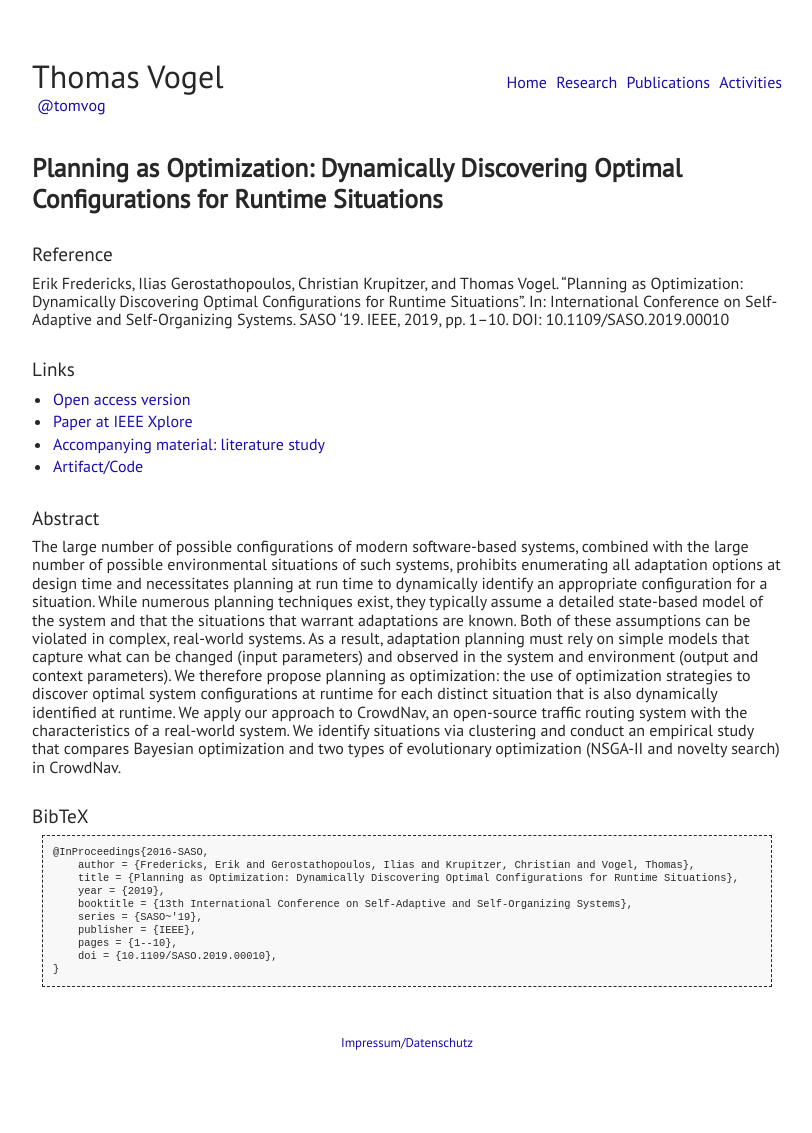
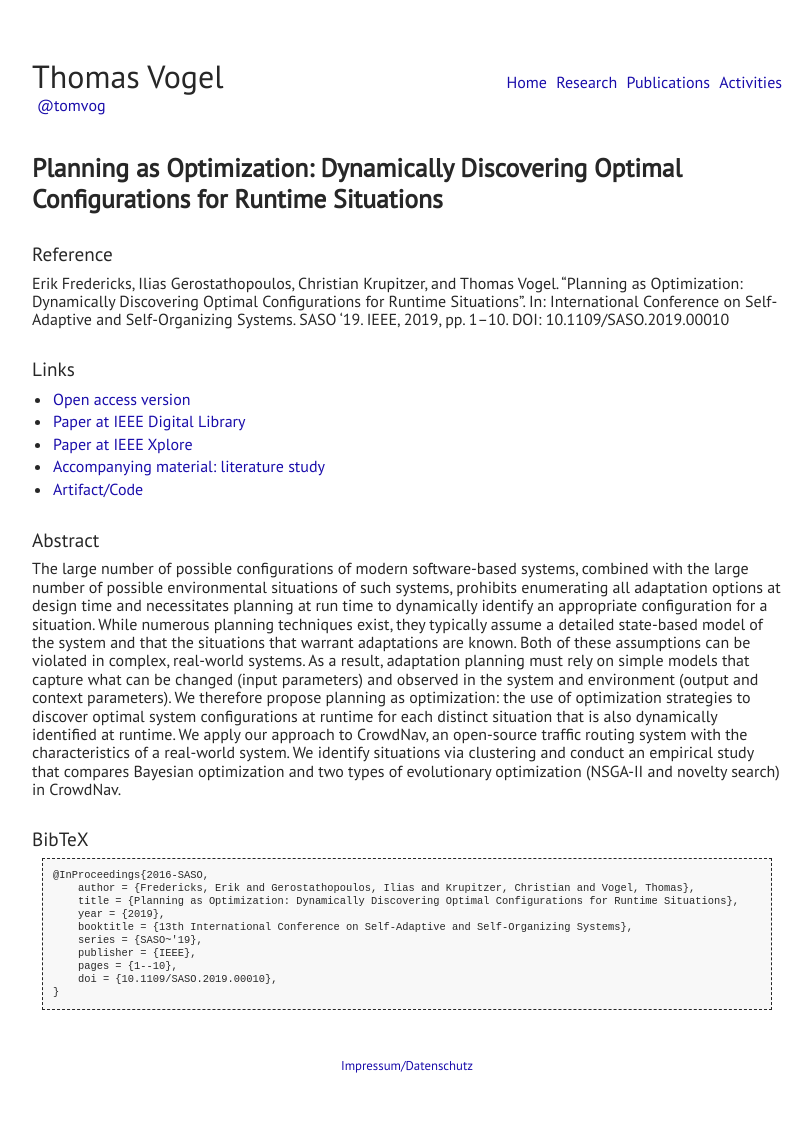
Before and after one commit to thomas-vogel/thomas-vogel.github.io, a Jekyll site: the page built from _pages/publications/2019-SASO.md, in a window 1280 px wide. Shown: the whole page, without its empty margins (233-1045 px from the left). Built offline with Jekyll 4.4.1, drawn with Linux system fonts in a browser that asks for light colours; before the commit the page ends 1110 px from its top, so only the background shows below that.

Commit message:
Add link to IEEE DL for SASO'19.

```diff
--- a/_pages/publications/2019-SASO.md
+++ b/_pages/publications/2019-SASO.md
@@ -9,6 +9,7 @@ Erik Fredericks, Ilias Gerostathopoulos, Christian Krupitzer, and Thomas Vogel.
 
 ## Links
 * [Open access version](https://arxiv.org/abs/1905.01071){:target="_blank"}
+* [Paper at IEEE Digital Library](https://www.computer.org/csdl/proceedings-article/2019/saso/1cJ7s6OxoZ2/1cJ7sBNmYbC){:target="_blank"}
 * [Paper at IEEE Xplore](https://doi.org/10.1109/SASO.2019.00010){:target="_blank"}
 * [Accompanying material: literature study](https://doi.org/10.5281/zenodo.2584266){:target="_blank"}
 * [Artifact/Code](https://github.com/iliasger/RTX/tree/saso19){:target="_blank"}
```
